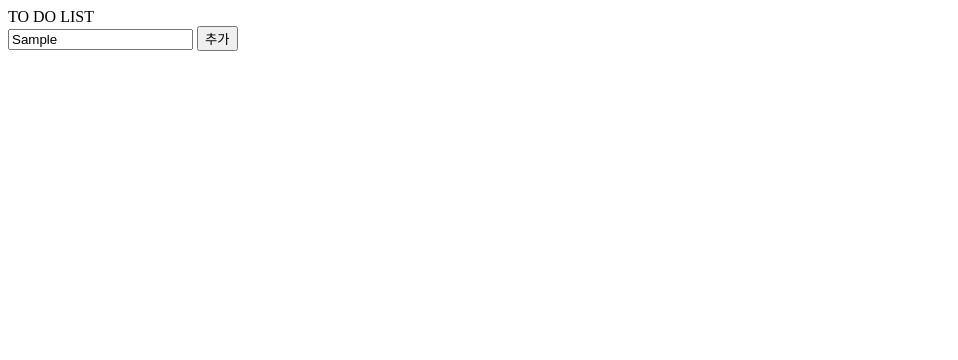
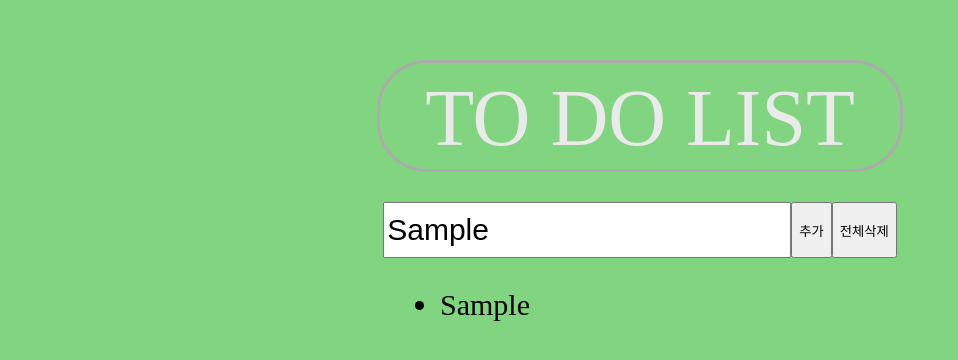
Before and after one commit to kim-seon-jae/TO-DO-LIST-HTML-CSS-JS-, a plain HTML site: page index.html in a window 1280 px wide. Both pictures are taken after typing "Sample" into the empty fields and a click on the button "추가". Shown: the whole page, without its empty margins (0-958 px from the left). Drawn offline with Linux system fonts and the light colour scheme.

Commit message:
Add 1.data add, 2. Delete All

```diff
--- a/index.html
+++ b/index.html
@@ -7,20 +7,37 @@
   <meta name="viewport" content="width=device-width, initial-scale=1.0">
   <title>Document</title>
   <link rel="stylesheet" href="./main.css">
-  <script src="./main.js"></script>
+  <script defer src="./main.js"></script>
 </head>
 
 <body>
+  <div class="todolist">
     <header>
-    <div>TO DO LIST</div>
+      <div>
+        <div>
+          TO DO LIST
+        </div>
+      </div>
     </header>
     <section class="input">
+      <!-- 해야할 일 입력 -->
       <input type="text" class="input_text">
+
+      <!-- 입력 버튼 -->
       <input type="button" class="input_btn" value="추가">
+
+      <!-- 전체 삭제 버튼 -->
+      <input type="button" class=input_btn_remove value="전체삭제">
+
     </section>
     <section class="output">
+      <ul class="output_ul">
 
+      </ul>
+      <!-- 보여지는 공간 -->
     </section>
+  </div>
+
 
 </body>
 
--- a/main.css
+++ b/main.css
@@ -0,0 +1,44 @@
+body {
+  background-color: #82D580;
+  font-size: 30px;
+}
+body div {
+  position: relative;
+}
+
+header div {
+  display: flex;
+  justify-content: center;
+  margin-top: 30px;
+  font-size: 80px;
+  color: #EAEAEA;
+}
+
+header div div {
+  border: 3px solid rgb(172, 172, 172);
+  border-radius: 50px;
+  padding: 10px;
+  padding-bottom: 5px;
+  width: 500px;
+}
+
+.input {
+  display: flex;
+  justify-content: center;
+  margin-top: 30px;
+}
+
+.input_text {
+  width: 400px;
+  height: 50px;
+  font-size: 30px;
+}
+
+.output {
+ display: flex;
+ justify-content: center;
+}
+.output_ul .data {
+  margin-right: 350px;
+  margin-bottom: 20px;
+}
--- a/main.js
+++ b/main.js
@@ -1,4 +1,25 @@
 let inputTextEl = document.querySelector('.input_text')
 let inputBtnEl = document.querySelector('.input_btn')
+let inputBtnRemoveEl = document.querySelector('.input_btn_remove')
 
-let outputEl = document.querySelector('.output')
+let outputUlEl = document.querySelector('.output_ul')
+
+console.log(inputBtnEl)
+
+let arr = [];
+// 해야할 목록 담아두는 배열
+
+inputBtnEl.addEventListener('click',function () {
+  arr.push(inputTextEl.value)
+  let outputDataEl = document.createElement('li');
+  outputDataEl.className='data'
+  outputDataEl.textContent=arr[arr.length-1]
+  outputUlEl.appendChild(outputDataEl)
+})
+
+inputBtnRemoveEl.addEventListener('click',function () {
+  arr=[];
+  while (outputUlEl.firstChild) {
+    outputUlEl.removeChild(outputUlEl.firstChild)
+  }
+})
```
Lines whose indentation alone changed are shown as unchanged.
